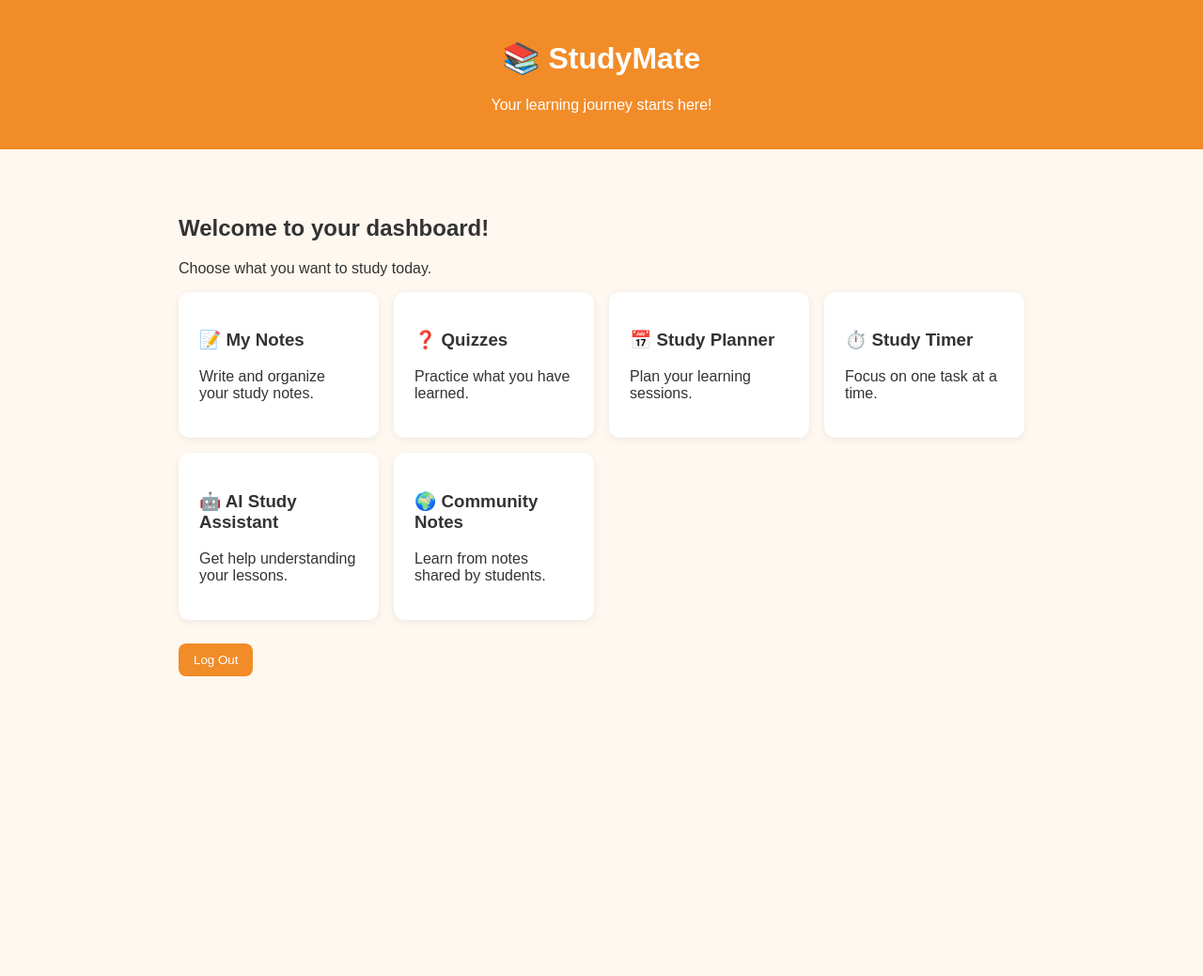
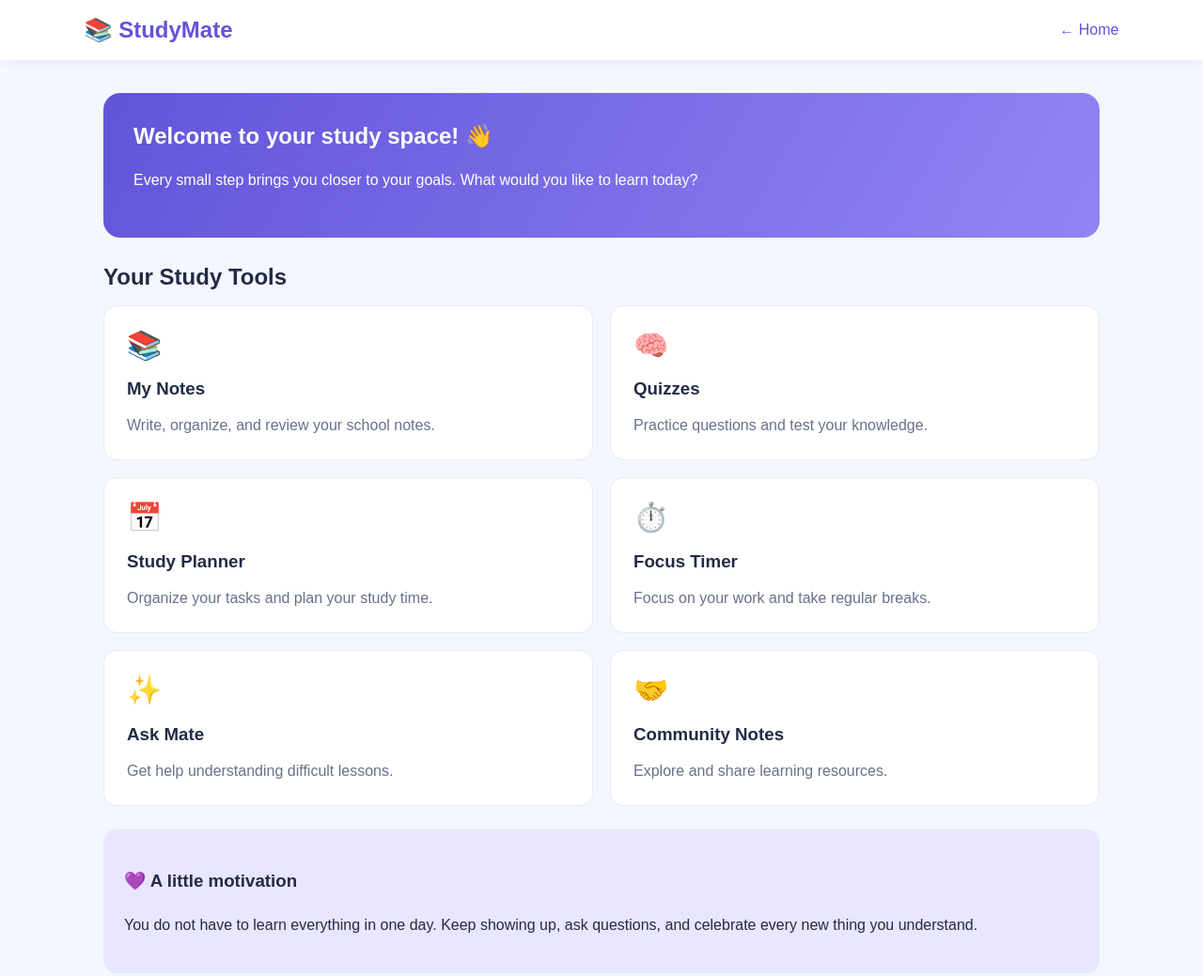
Before and after one commit to hikmasalah839-ctrl/studymate, a website: page dashboard.html in a window 1280 px wide. Shown: the top 1039 px of the page at 94% size. Before the commit the page ends 800 px from the top, so only its background shows below. Drawn offline with Linux system fonts and the light colour scheme; no server answers.

Commit message:
Update dashboard.html

```diff
--- a/dashboard.html
+++ b/dashboard.html
@@ -4,125 +4,200 @@
 <head>
   <meta charset="UTF-8">
   <meta name="viewport" content="width=device-width, initial-scale=1.0">
-  <title>StudyMate Dashboard</title>
+  <title>My Dashboard | StudyMate</title>
+
   <style>
+    * {
+      box-sizing: border-box;
+    }
+
     body {
       margin: 0;
       font-family: Arial, sans-serif;
-      background: #fff8f0;
-      color: #333;
+      background: #f5f7ff;
+      color: #222b45;
     }
 
     header {
-      background: #f28c28;
-      color: white;
-      padding: 22px;
-      text-align: center;
+      background: #ffffff;
+      padding: 18px 7%;
+      display: flex;
+      justify-content: space-between;
+      align-items: center;
+      box-shadow: 0 2px 10px #0000000d;
+    }
+
+    .logo {
+      color: #6254d9;
+      font-size: 24px;
+      font-weight: bold;
+      text-decoration: none;
+    }
+
+    header a.home {
+      color: #6254d9;
+      text-decoration: none;
     }
 
     main {
-      max-width: 900px;
-      margin: 30px auto;
-      padding: 20px;
+      max-width: 1100px;
+      margin: 35px auto;
+      padding: 0 20px;
     }
 
-    .cards {
-      display: grid;
-      grid-template-columns: repeat(auto-fit, minmax(200px, 1fr));
-      gap: 16px;
+    .welcome {
+      background: linear-gradient(120deg, #6254d9, #9185f5);
+      color: white;
+      padding: 32px;
+      border-radius: 18px;
+      margin-bottom: 28px;
     }
 
-    .card {
-      background: white;
-      padding: 22px;
-      border-radius: 12px;
-      box-shadow: 0 2px 8px #00000012;
+    .welcome h1 {
+      margin-top: 0;
     }
 
-    button {
-      padding: 10px 16px;
-      border: 0;
-      border-radius: 8px;
-      background: #f28c28;
-      color: white;
-      cursor: pointer;
+    .welcome p {
+      line-height: 1.6;
+    }
+
+    .section-title {
+      margin: 28px 0 16px;
+    }
+
+    .features {
+      display: grid;
+      grid-template-columns: repeat(2, minmax(0, 1fr));
+      gap: 18px;
+    }
+
+    .feature {
+      display: block;
+      background: white;
+      padding: 24px;
+      border-radius: 14px;
+      text-decoration: none;
+      color: #222b45;
+      border: 1px solid #e8e9f5;
+      transition: transform 0.2s, box-shadow 0.2s;
+    }
+
+    .feature:hover {
+      transform: translateY(-4px);
+      box-shadow: 0 8px 22px #222b4512;
+    }
+
+    .feature .emoji {
+      font-size: 30px;
+    }
+
+    .feature h3 {
+      margin-bottom: 8px;
+    }
+
+    .feature p {
+      color: #68718a;
+      line-height: 1.5;
+      margin-bottom: 0;
+    }
+
+    .motivation {
+      margin-top: 25px;
+      padding: 22px;
+      background: #e9e6ff;
+      border-radius: 14px;
+      line-height: 1.6;
+    }
+
+    footer {
+      text-align: center;
+      padding: 25px;
+      color: #68718a;
+    }
+
+    @media (max-width: 600px) {
+      .features {
+        grid-template-columns: 1fr;
+      }
+
+      .welcome {
+        padding: 24px;
+      }
+
+      header {
+        padding: 16px 5%;
+      }
     }
   </style>
 </head>
+
 <body>
   <header>
-    <h1>📚 StudyMate</h1>
-    <p>Your learning journey starts here!</p>
+    <a class="logo" href="index.html">📚 StudyMate</a>
+    <a class="home" href="index.html">← Home</a>
   </header>
 
   <main>
-    <h2 id="welcome">Welcome to your dashboard!</h2>
-    <p>Choose what you want to study today.</p>
+    <section class="welcome">
+      <h1>Welcome to your study space! 👋</h1>
+      <p>
+        Every small step brings you closer to your goals.
+        What would you like to learn today?
+      </p>
+    </section>
 
-    <div class="cards">
-      <div class="card">
-        <h3>📝 My Notes</h3>
-        <p>Write and organize your study notes.</p>
-      </div>
-      <div class="card">
-        <h3>❓ Quizzes</h3>
-        <p>Practice what you have learned.</p>
-      </div>
-      <div class="card">
-        <h3>📅 Study Planner</h3>
-        <p>Plan your learning sessions.</p>
-      </div>
-      <div class="card">
-        <h3>⏱️ Study Timer</h3>
-        <p>Focus on one task at a time.</p>
-      </div>
-      <div class="card">
-        <h3>🤖 AI Study Assistant</h3>
-        <p>Get help understanding your lessons.</p>
-      </div>
-      <div class="card">
-        <h3>🌍 Community Notes</h3>
-        <p>Learn from notes shared by students.</p>
-      </div>
-    </div>
+    <h2 class="section-title">Your Study Tools</h2>
 
-    <p style="margin-top:25px;">
-      <button id="logout-button">Log Out</button>
-    </p>
+    <section class="features">
+      <a class="feature" href="index.html#notes">
+        <span class="emoji">📚</span>
+        <h3>My Notes</h3>
+        <p>Write, organize, and review your school notes.</p>
+      </a>
+
+      <a class="feature" href="index.html#quizzes">
+        <span class="emoji">🧠</span>
+        <h3>Quizzes</h3>
+        <p>Practice questions and test your knowledge.</p>
+      </a>
+
+      <a class="feature" href="index.html#planner">
+        <span class="emoji">📅</span>
+        <h3>Study Planner</h3>
+        <p>Organize your tasks and plan your study time.</p>
+      </a>
+
+      <a class="feature" href="index.html#timer">
+        <span class="emoji">⏱️</span>
+        <h3>Focus Timer</h3>
+        <p>Focus on your work and take regular breaks.</p>
+      </a>
+
+      <a class="feature" href="index.html#assistant">
+        <span class="emoji">✨</span>
+        <h3>Ask Mate</h3>
+        <p>Get help understanding difficult lessons.</p>
+      </a>
+
+      <a class="feature" href="index.html#community">
+        <span class="emoji">🤝</span>
+        <h3>Community Notes</h3>
+        <p>Explore and share learning resources.</p>
+      </a>
+    </section>
+
+    <section class="motivation">
+      <h3>💜 A little motivation</h3>
+      <p>
+        You do not have to learn everything in one day.
+        Keep showing up, ask questions, and celebrate
+        every new thing you understand.
+      </p>
+    </section>
   </main>
 
-  <script type="module">
-    import { initializeApp } from
-      "https://www.gstatic.com/firebasejs/12.4.0/firebase-app.js";
-
-    import {
-      getAuth,
-      onAuthStateChanged,
-      signOut
-    } from "https://www.gstatic.com/firebasejs/12.4.0/firebase-auth.js";
-
-    // Replace this with the SAME firebaseConfig
-    // object already used in your index.html.
-    const firebaseConfig = {
-      // Paste your existing Firebase configuration here.
-    };
-
-    const app = initializeApp(firebaseConfig);
-    const auth = getAuth(app);
-
-    onAuthStateChanged(auth, (user) => {
-      if (user) {
-        document.getElementById("welcome").textContent =
-          "Welcome, " + (user.displayName || user.email) + "!";
-      } else {
-        window.location.replace("index.html");
-      }
-    });
-
-    document.getElementById("logout-button").addEventListener("click", async () => {
-      await signOut(auth);
-      window.location.replace("index.html");
-    });
-  </script>
+  <footer>
+    Made for learners, with 💜 by StudyMate.
+  </footer>
 </body>
 </html>
```
